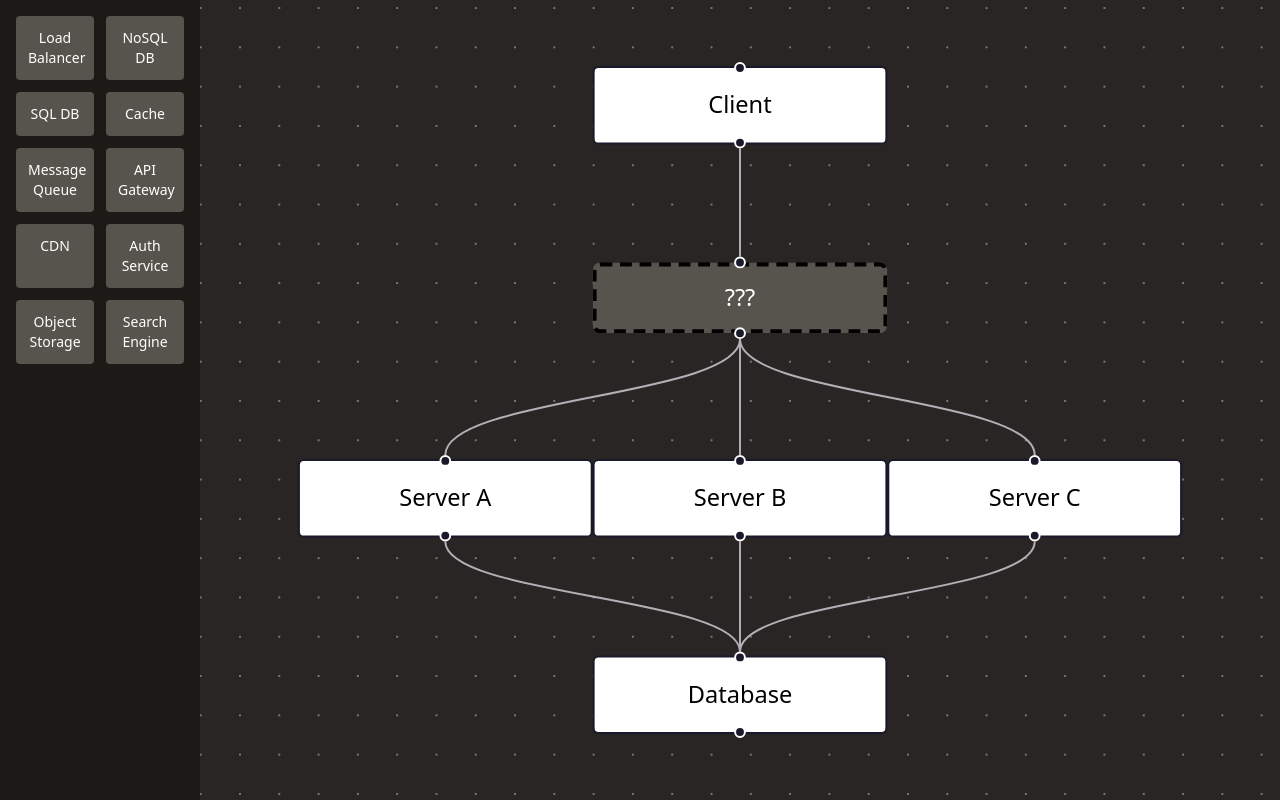
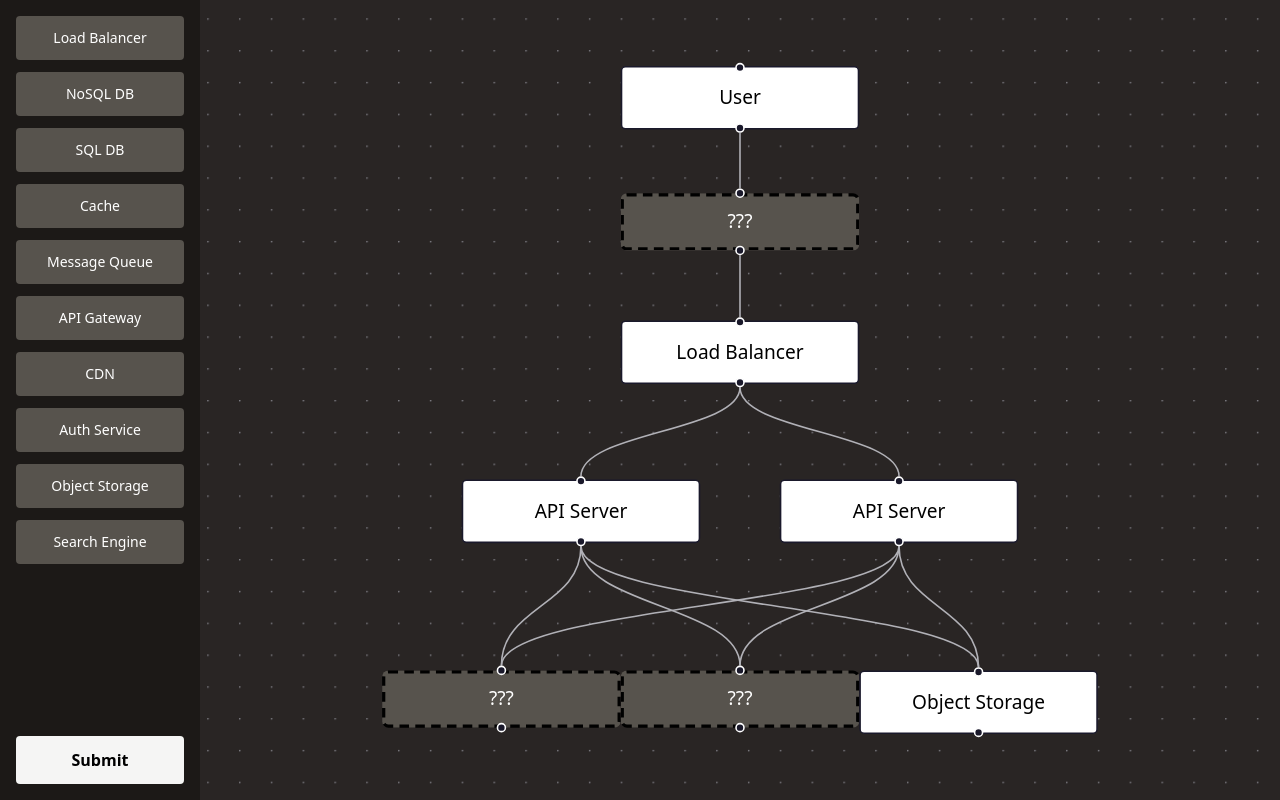
Before and after one commit to jwmke/sysdle, a React (Vite) app: page / in a window 1280 px wide. Built offline with nearby package versions, Linux system fonts and the light colour scheme.

Commit message:
submit button

```diff
--- a/src/App.jsx
+++ b/src/App.jsx
@@ -4,17 +4,20 @@ import Sidebar from './components/Sidebar'
 import Canvas from './components/Canvas'
 
 const initialNodes = [
-  { id: '1', label: 'Client', position: { x: 250, y: 0 }, connectsTo: ['2'], mystery: false },
-  { id: '2', label: 'Load Balancer', position: { x: 250, y: 100 }, connectsTo: ['3', '4', '5'], mystery: true },
-  { id: '3', label: 'Server A', position: { x: 100, y: 200 }, connectsTo: ['6'], mystery: false },
-  { id: '4', label: 'Server B', position: { x: 250, y: 200 }, connectsTo: ['6'], mystery: false },
-  { id: '5', label: 'Server C', position: { x: 400, y: 200 }, connectsTo: ['6'], mystery: false },
-  { id: '6', label: 'Database', position: { x: 250, y: 300 }, connectsTo: [], mystery: false },
+  { id: '1', label: 'User', position: { x: 250, y: 0 }, connectsTo: ['2'], mystery: false },
+  { id: '2', label: 'CDN', position: { x: 250, y: 80 }, connectsTo: ['3'], mystery: true },
+  { id: '3', label: 'Load Balancer', position: { x: 250, y: 160 }, connectsTo: ['4', '5'], mystery: false },
+  { id: '4', label: 'API Server', position: { x: 150, y: 260 }, connectsTo: ['6', '7', '8'], mystery: false },
+  { id: '5', label: 'API Server', position: { x: 350, y: 260 }, connectsTo: ['6', '7', '8'], mystery: false },
+  { id: '6', label: 'Cache', position: { x: 100, y: 380 }, connectsTo: [], mystery: true },
+  { id: '7', label: 'SQL DB', position: { x: 250, y: 380 }, connectsTo: [], mystery: true },
+  { id: '8', label: 'Object Storage', position: { x: 400, y: 380 }, connectsTo: [], mystery: false },
 ]
 
 function App() {
   const [nodes, setNodes] = useState(initialNodes)
   const [activeId, setActiveId] = useState(null)
+  const [isSubmitted, setIsSubmitted] = useState(false)
 
   useEffect(() => {
     if (activeId) {
@@ -40,16 +43,32 @@ function App() {
     setNodes(prevNodes =>
       prevNodes.map(node =>
         node.id === nodeId && (node.mystery || node.wasMystery)
-          ? { ...node, label: component, mystery: false, wasMystery: true }
+          ? { ...node, label: component, mystery: false, wasMystery: true, isCorrect: undefined }
           : node
       )
     )
+    setIsSubmitted(false)
+  }
+
+  const handleSubmit = () => {
+    setNodes(prevNodes =>
+      prevNodes.map(node => {
+        if (!node.wasMystery) return node
+
+        const correctAnswer = initialNodes.find(n => n.id === node.id)?.label
+        return {
+          ...node,
+          isCorrect: node.label === correctAnswer
+        }
+      })
+    )
+    setIsSubmitted(true)
   }
 
   return (
     <DndContext onDragStart={handleDragStart} onDragEnd={handleDragEnd}>
       <div className="flex flex-col-reverse lg:flex-row h-screen">
-        <Sidebar />
+        <Sidebar onSubmit={handleSubmit} />
         <Canvas nodes={nodes} />
       </div>
       <DragOverlay>
--- a/src/components/Canvas.jsx
+++ b/src/components/Canvas.jsx
@@ -5,18 +5,32 @@ import '@xyflow/react/dist/style.css'
 function MysteryNode({ id, data }) {
   const { setNodeRef, isOver } = useDroppable({ id })
   const isEmpty = data.label === '???'
+  const isCorrect = data.isCorrect
+
+  let bgColor = 'bg-stone-600'
+  let textColor = 'text-white'
+  let borderStyle = '2px dashed #000'
+
+  if (isCorrect === true) {
+    bgColor = 'bg-green-200'
+    textColor = 'text-black'
+    borderStyle = '2px solid #15803d'
+  } else if (isCorrect === false) {
+    bgColor = 'bg-red-200'
+    textColor = 'text-black'
+    borderStyle = '2px dashed #dc2626'
+  } else if (!isEmpty) {
+    bgColor = 'bg-stone-400'
+    textColor = 'text-black'
+  }
 
   return (
     <>
       <Handle type="target" position={Position.Top} />
       <div
         ref={setNodeRef}
-        className={`px-4 py-2 rounded text-center min-w-[150px] text-xs ${
-          isEmpty
-            ? 'bg-stone-600 text-white'
-            : 'bg-stone-400 text-black'
-        } ${isOver ? 'opacity-70' : ''}`}
-        style={{ border: '2px dashed #000 ' }}
+        className={`px-4 py-2 rounded text-center min-w-[150px] text-xs ${bgColor} ${textColor} ${isOver ? 'opacity-70' : ''}`}
+        style={{ border: borderStyle }}
       >
         {data.label}
       </div>
@@ -34,7 +48,10 @@ export default function Canvas({ nodes }) {
     id: node.id,
     type: node.mystery || node.wasMystery ? 'mystery' : 'default',
     position: node.position,
-    data: { label: node.mystery ? '???' : node.label }
+    data: {
+      label: node.mystery ? '???' : node.label,
+      isCorrect: node.isCorrect
+    }
   }))
 
   const edges = nodes.flatMap(node =>
--- a/src/components/Sidebar.jsx
+++ b/src/components/Sidebar.jsx
@@ -32,14 +32,20 @@ function DraggableComponent({ component }) {
   )
 }
 
-export default function Sidebar() {
+export default function Sidebar({ onSubmit }) {
   return (
-    <aside className="w-full h-1/3 lg:w-[200px] lg:h-full bg-stone-900 p-4">
-      <div className="grid grid-cols-2 gap-3">
+    <aside className="w-full h-1/3 lg:w-[200px] lg:h-full bg-stone-900 p-4 flex flex-col lg:justify-between overflow-y-auto">
+      <div className="grid grid-cols-2 lg:grid-cols-1 gap-3">
         {components.map((component) => (
           <DraggableComponent key={component} component={component} />
         ))}
       </div>
+      <button
+        onClick={onSubmit}
+        className="mt-4 bg-stone-100 hover:bg-stone-200 hover:cursor-pointer font-semibold py-3 px-4 rounded transition-colors"
+      >
+        Submit
+      </button>
     </aside>
   )
 }
```
